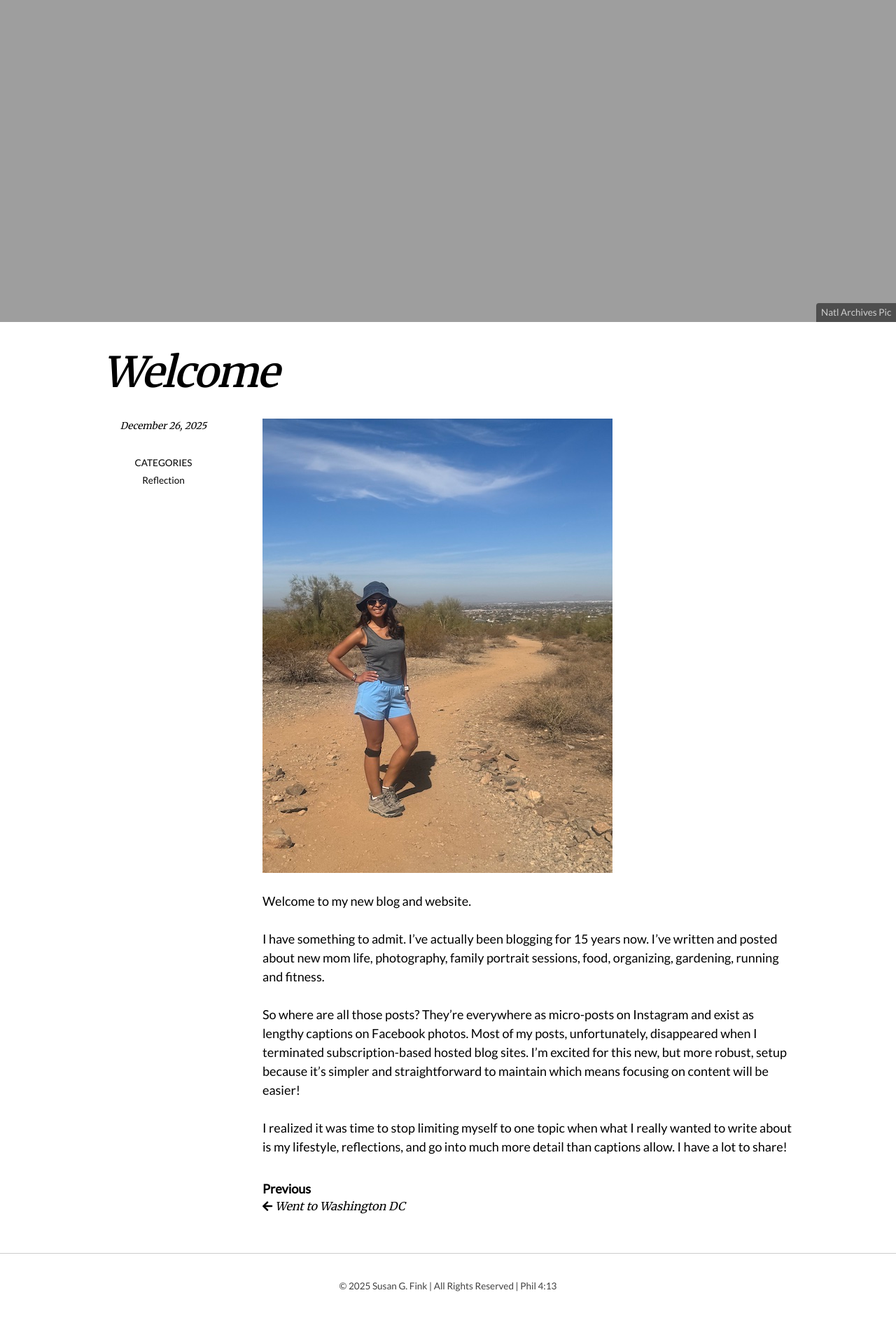
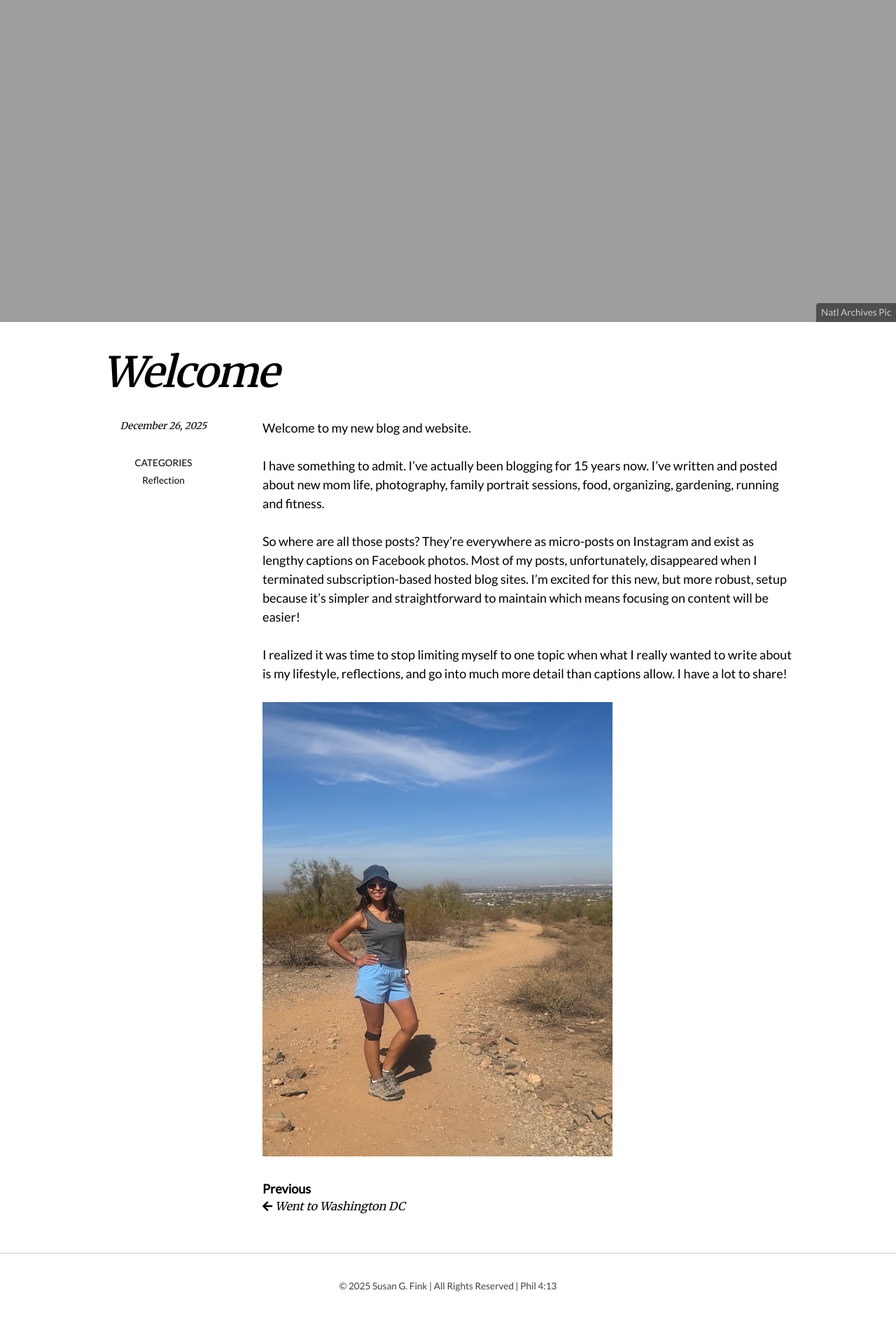
Before and after one commit to susangfink/site, a Jekyll site: the page built from _posts/2025-12-26-welcome.md, in a window 1280 px wide. Shown: the part 696-2616 px from the top of the page at 70% size. Built offline with Jekyll 4.4.1, drawn with Linux system fonts in a browser that asks for light colours; nearby versions of some CDN libraries.

Commit message:
Update 2025-12-26-welcome.md

```diff
--- a/_posts/2025-12-26-welcome.md
+++ b/_posts/2025-12-26-welcome.md
@@ -8,8 +8,6 @@ categories:
 - Reflection
 ---
 
-![Susan Fink Hike](/images/susanfink-hike2-welcome.jpg)
-
 Welcome to my new blog and website.
 
 I have something to admit. I've actually been blogging for 15 years now. I've written and posted about new mom life, photography, family portrait sessions, food, organizing, gardening, running and fitness.
@@ -17,3 +15,5 @@ I have something to admit. I've actually been blogging for 15 years now. I've wr
 So where are all those posts? They're everywhere as micro-posts on Instagram and exist as lengthy captions on Facebook photos. Most of my posts, unfortunately, disappeared when I terminated subscription-based hosted blog sites. I'm excited for this new, but more robust, setup because it's simpler and straightforward to maintain which means focusing on content will be easier!
 
 I realized it was time to stop limiting myself to one topic when what I really wanted to write about is my lifestyle, reflections, and go into much more detail than captions allow. I have a lot to share!
+
+![Susan Fink Hike](/images/susanfink-hike2-welcome.jpg)
```
